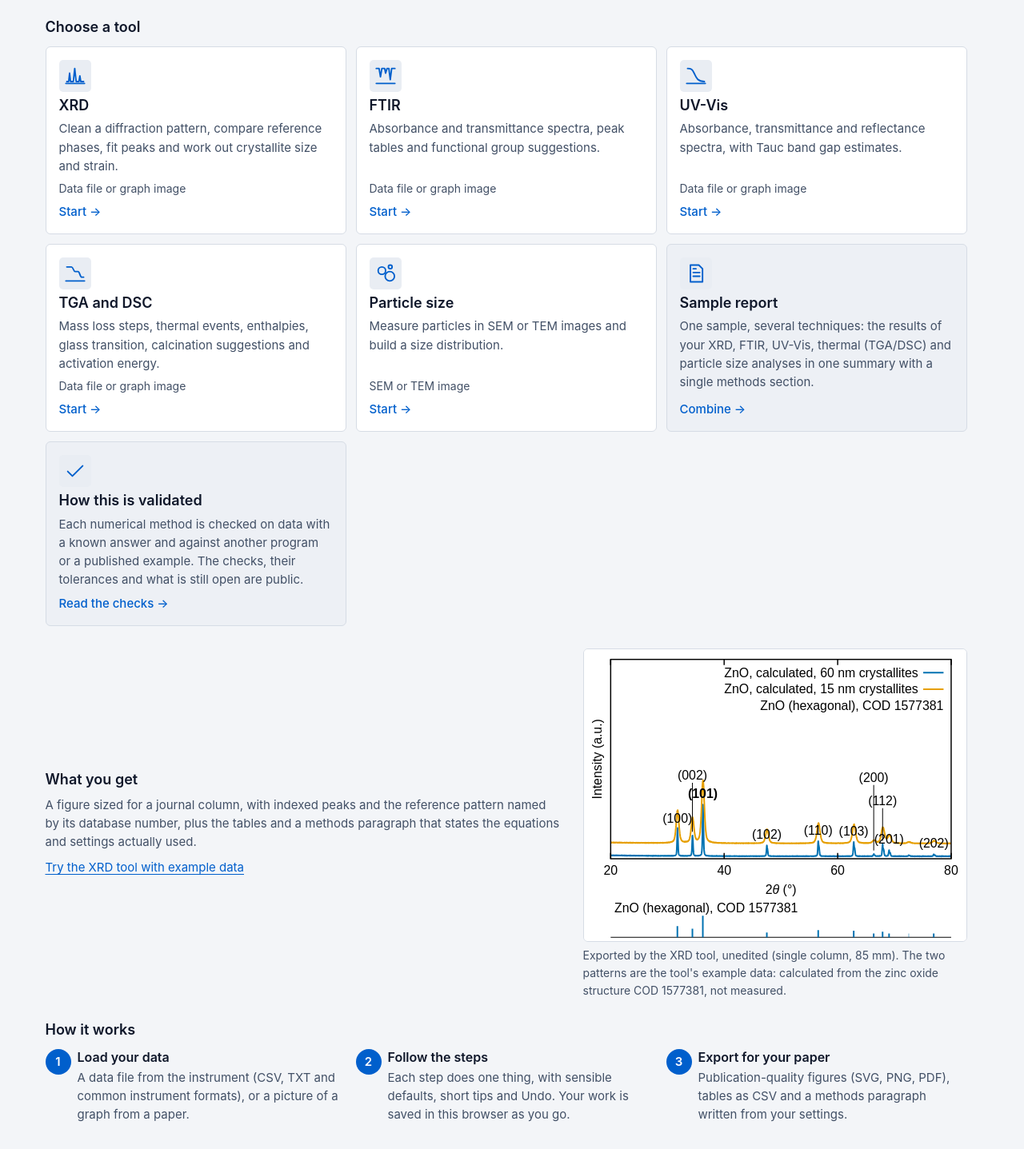
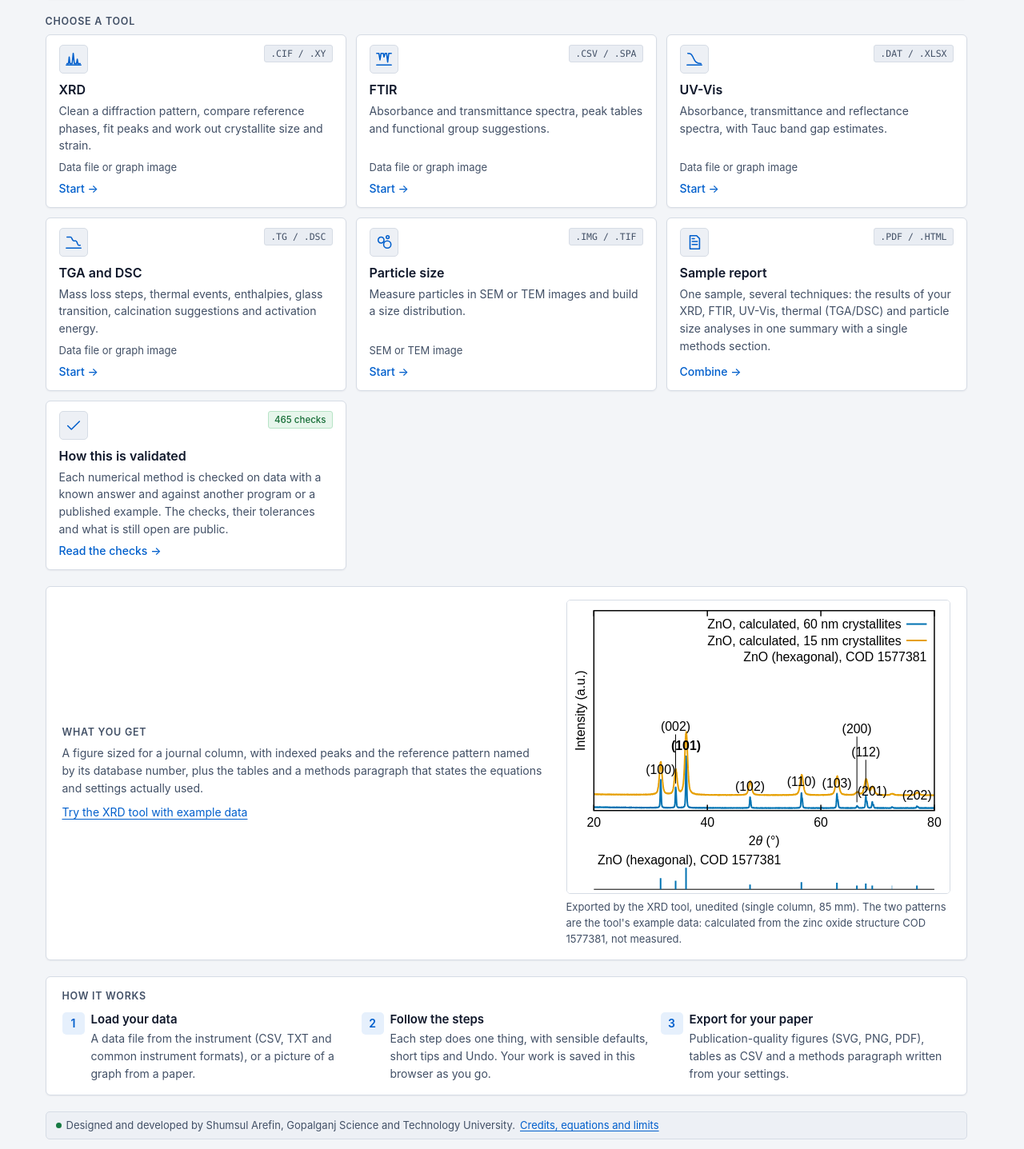
Before and after one commit to shumsularefin/Plot-bhai, a Preact app: page / in a window 1280 px wide. Shown: the part 207-1644 px from the top of the page at 80% size. Built offline with nearby package versions, Linux system fonts and the light colour scheme; no server answers.

Commit message:
style: Stage UI-3 native desktop Home launchpad with format badges and status bar (#86)
Co-authored-by: Plot Bhai Maintainer <maintainer@plot-bhai.local>

```diff
--- a/src/ui/Home.tsx
+++ b/src/ui/Home.tsx
@@ -6,6 +6,7 @@ import './home.css';
 
 interface ToolCard {
   name: string;
+  badge: string;
   description: string;
   href: string;
   /** True when the tool also reads a curve from a picture of a graph. */
@@ -17,6 +18,7 @@ interface ToolCard {
 const TOOLS: readonly ToolCard[] = [
   {
     name: 'XRD',
+    badge: '.CIF / .XY',
     description:
       'Clean a diffraction pattern, compare reference phases, fit peaks and work out crystallite size and strain.',
     href: '#/xrd',
@@ -25,6 +27,7 @@ const TOOLS: readonly ToolCard[] = [
   },
   {
     name: 'FTIR',
+    badge: '.CSV / .SPA',
     description:
       'Absorbance and transmittance spectra, peak tables and functional group suggestions.',
     href: '#/ftir',
@@ -33,6 +36,7 @@ const TOOLS: readonly ToolCard[] = [
   },
   {
     name: 'UV-Vis',
+    badge: '.DAT / .XLSX',
     description: 'Absorbance, transmittance and reflectance spectra, with Tauc band gap estimates.',
     href: '#/uvvis',
     fromImage: true,
@@ -40,6 +44,7 @@ const TOOLS: readonly ToolCard[] = [
   },
   {
     name: 'TGA and DSC',
+    badge: '.TG / .DSC',
     description:
       'Mass loss steps, thermal events, enthalpies, glass transition, calcination suggestions and activation energy.',
     href: '#/thermal',
@@ -48,6 +53,7 @@ const TOOLS: readonly ToolCard[] = [
   },
   {
     name: 'Particle size',
+    badge: '.IMG / .TIF',
     description: 'Measure particles in SEM or TEM images and build a size distribution.',
     href: '#/particles',
     fromImage: false,
@@ -101,9 +107,12 @@ export function Home() {
         <ul class="tool-grid">
           {TOOLS.map((tool) => (
             <li key={tool.name} class="tool-card">
+              <div class="tool-card-top">
                 <svg class="tool-icon" viewBox="0 0 24 24" aria-hidden="true">
                   {tool.icon}
                 </svg>
+                <span class="tool-badge">{tool.badge}</span>
+              </div>
               <h3 class="tool-name">
                 <a href={tool.href} class="tool-link">
                   {tool.name}
@@ -119,9 +128,12 @@ export function Home() {
             </li>
           ))}
           <li class="tool-card is-note">
+            <div class="tool-card-top">
               <svg class="tool-icon" viewBox="0 0 24 24" aria-hidden="true">
                 <path d="M6 3h9l4 4v14H6zM9 11h7M9 15h7M9 7h3" />
               </svg>
+              <span class="tool-badge">.PDF / .HTML</span>
+            </div>
             <h3 class="tool-name">
               <a href="#/report" class="tool-link">
                 Sample report
@@ -136,9 +148,12 @@ export function Home() {
             </span>
           </li>
           <li class="tool-card is-note">
+            <div class="tool-card-top">
               <svg class="tool-icon" viewBox="0 0 24 24" aria-hidden="true">
                 <path d="M4 12.5l5 5L20 6.5" />
               </svg>
+              <span class="tool-badge is-verified">465 checks</span>
+            </div>
             <h3 class="tool-name">
               <a href="#/validation" class="tool-link">
                 How this is validated
--- a/src/ui/home.css
+++ b/src/ui/home.css
@@ -1,50 +1,60 @@
 .home {
   display: grid;
-  gap: var(--space-7);
+  gap: var(--space-6);
 }
 
 .home-hero {
-  padding: var(--space-5) 0 0;
+  padding: var(--space-5) var(--space-6);
+  border: 1px solid var(--color-border);
+  border-radius: var(--radius-lg);
+  background: var(--color-surface);
+  box-shadow: var(--shadow-card);
 }
 
 .home-title {
-  font-size: 1.75rem;
-  line-height: 1.1;
+  font-size: 1.625rem;
+  line-height: 1.15;
   letter-spacing: -0.02em;
 }
 
 .home-tagline {
-  margin-top: var(--space-3);
+  margin-top: var(--space-2);
   color: var(--color-text-muted);
-  font-size: var(--text-lg);
+  font-size: var(--text-md);
 }
 
 .home-points {
   display: flex;
   flex-wrap: wrap;
   gap: var(--space-2);
-  margin: var(--space-5) 0 0;
+  margin: var(--space-4) 0 0;
   padding: 0;
   list-style: none;
 }
 
 .home-points li {
-  padding: var(--space-1) var(--space-3);
+  padding: 2px var(--space-3);
   border: 1px solid var(--color-border);
-  border-radius: var(--radius-sm);
-  background: var(--color-surface);
-  font-size: var(--text-sm);
+  border-radius: var(--radius-pill);
+  background: var(--color-toolbar);
+  color: var(--color-text-muted);
+  font-size: var(--text-xs);
+  font-weight: var(--weight-medium);
 }
 
 .home-section-title {
-  font-size: var(--text-xl);
+  color: var(--color-text-muted);
+  font-size: 0.78rem;
+  font-weight: var(--weight-bold);
+  letter-spacing: 0.06em;
+  text-transform: uppercase;
 }
 
 .tool-grid {
   display: grid;
   grid-template-columns: 1fr;
   gap: var(--space-4);
-  margin: var(--space-4) 0 0;
+  margin: var(--space-3) 0 0;
   padding: 0;
   list-style: none;
 }
@@ -66,14 +76,21 @@
   display: flex;
   flex-direction: column;
   gap: var(--space-2);
-  padding: var(--space-5);
+  padding: var(--space-4) var(--space-5);
   border: 1px solid var(--color-border);
   border-radius: var(--radius-lg);
   background: var(--color-surface);
+  box-shadow: var(--shadow-card);
+  transition:
+    border-color var(--duration-fast),
+    box-shadow var(--duration-fast),
+    transform var(--duration-fast);
 }
 
 .tool-card:hover {
   border-color: var(--color-accent);
+  box-shadow: 0 3px 10px rgb(15 23 42 / 0.08);
+  transform: translateY(-1px);
 }
 
 .tool-card:focus-within {
@@ -81,21 +98,49 @@
   outline-offset: 2px;
 }
 
+.tool-card-top {
+  display: flex;
+  align-items: flex-start;
+  justify-content: space-between;
+  gap: var(--space-2);
+  margin-bottom: var(--space-1);
+}
+
 .tool-icon {
-  width: 40px;
-  height: 40px;
+  width: 36px;
+  height: 36px;
   padding: var(--space-2);
+  border: 1px solid var(--color-border);
   border-radius: var(--radius-md);
-  background: var(--color-surface-muted);
+  background: var(--color-toolbar);
   fill: none;
   stroke: var(--color-accent);
-  stroke-width: 1.6;
+  stroke-width: 1.7;
   stroke-linecap: round;
   stroke-linejoin: round;
 }
 
+.tool-badge {
+  padding: 2px 7px;
+  border: 1px solid var(--color-border);
+  border-radius: var(--radius-sm);
+  background: var(--color-surface-muted);
+  color: var(--color-text-muted);
+  font-family: var(--font-mono);
+  font-size: 0.72rem;
+  font-weight: var(--weight-medium);
+  line-height: 1.4;
+}
+
+.tool-badge.is-verified {
+  border-color: var(--color-success-border);
+  background: var(--color-success-bg);
+  color: var(--color-success-text);
+  font-family: var(--font-sans);
+}
+
 .tool-name {
-  font-size: var(--text-xl);
+  font-size: var(--text-lg);
 }
 
 /* The whole card is clickable through the heading link. */
@@ -118,16 +163,26 @@
 .tool-description {
   flex: 1;
   color: var(--color-text-muted);
+  font-size: var(--text-sm);
 }
 
 .tool-inputs {
   color: var(--color-text-muted);
-  font-size: var(--text-sm);
+  font-size: var(--text-xs);
 }
 
 .tool-cta {
   color: var(--color-accent);
+  font-size: var(--text-sm);
   font-weight: var(--weight-medium);
+}
+
+.home-how {
+  padding: var(--space-5) var(--space-6);
+  border: 1px solid var(--color-border);
+  border-radius: var(--radius-lg);
+  background: var(--color-surface);
+  box-shadow: var(--shadow-card);
 }
 
 .home-steps {
@@ -148,7 +203,7 @@
 
 .home-steps li {
   counter-increment: step;
-  padding-left: calc(32px + var(--space-3));
+  padding-left: calc(28px + var(--space-3));
   position: relative;
 }
 
@@ -159,37 +214,45 @@
   left: 0;
   display: grid;
   place-items: center;
-  width: 32px;
-  height: 32px;
-  border-radius: 50%;
-  background: var(--color-accent);
-  color: var(--color-on-accent);
+  width: 28px;
+  height: 28px;
+  border-radius: var(--radius-md);
+  background: var(--color-accent-soft);
+  color: var(--color-accent);
+  font-size: var(--text-sm);
   font-weight: var(--weight-bold);
 }
 
 .home-steps h3 {
-  font-size: var(--text-lg);
+  font-size: var(--text-md);
 }
 
 .home-steps p {
   margin-top: var(--space-1);
   color: var(--color-text-muted);
+  font-size: var(--text-sm);
 }
 
 /* The card that explains how results are checked: same grid, quieter surface. */
 .tool-card.is-note {
-  background: var(--color-toolbar);
+  background: var(--color-surface);
 }
 
 .home-example {
   display: grid;
   gap: var(--space-5);
   align-items: center;
+  padding: var(--space-5) var(--space-6);
+  border: 1px solid var(--color-border);
+  border-radius: var(--radius-lg);
+  background: var(--color-surface);
+  box-shadow: var(--shadow-card);
 }
 
 .home-example p {
   margin-top: var(--space-3);
   color: var(--color-text-muted);
+  font-size: var(--text-sm);
 }
 
 @media (min-width: 900px) {
@@ -209,17 +272,34 @@
   width: 100%;
   height: auto;
   border: 1px solid var(--color-border);
-  border-radius: var(--radius-lg);
+  border-radius: var(--radius-md);
   background: #ffffff;
 }
 
 .home-figure figcaption {
   margin-top: var(--space-2);
   color: var(--color-text-muted);
-  font-size: var(--text-sm);
+  font-size: var(--text-xs);
 }
 
 .home-credit {
+  display: flex;
+  flex-wrap: wrap;
+  align-items: center;
+  gap: var(--space-2);
+  padding: var(--space-2) var(--space-4);
+  border: 1px solid var(--color-border);
+  border-radius: var(--radius-md);
+  background: var(--color-toolbar);
   color: var(--color-text-muted);
-  font-size: var(--text-sm);
+  font-size: var(--text-xs);
 }
+
+.home-credit::before {
+  content: '';
+  width: 7px;
+  height: 7px;
+  border-radius: 50%;
+  background: var(--color-success);
+  flex: none;
+}
```
Lines whose indentation alone changed are shown as unchanged.
